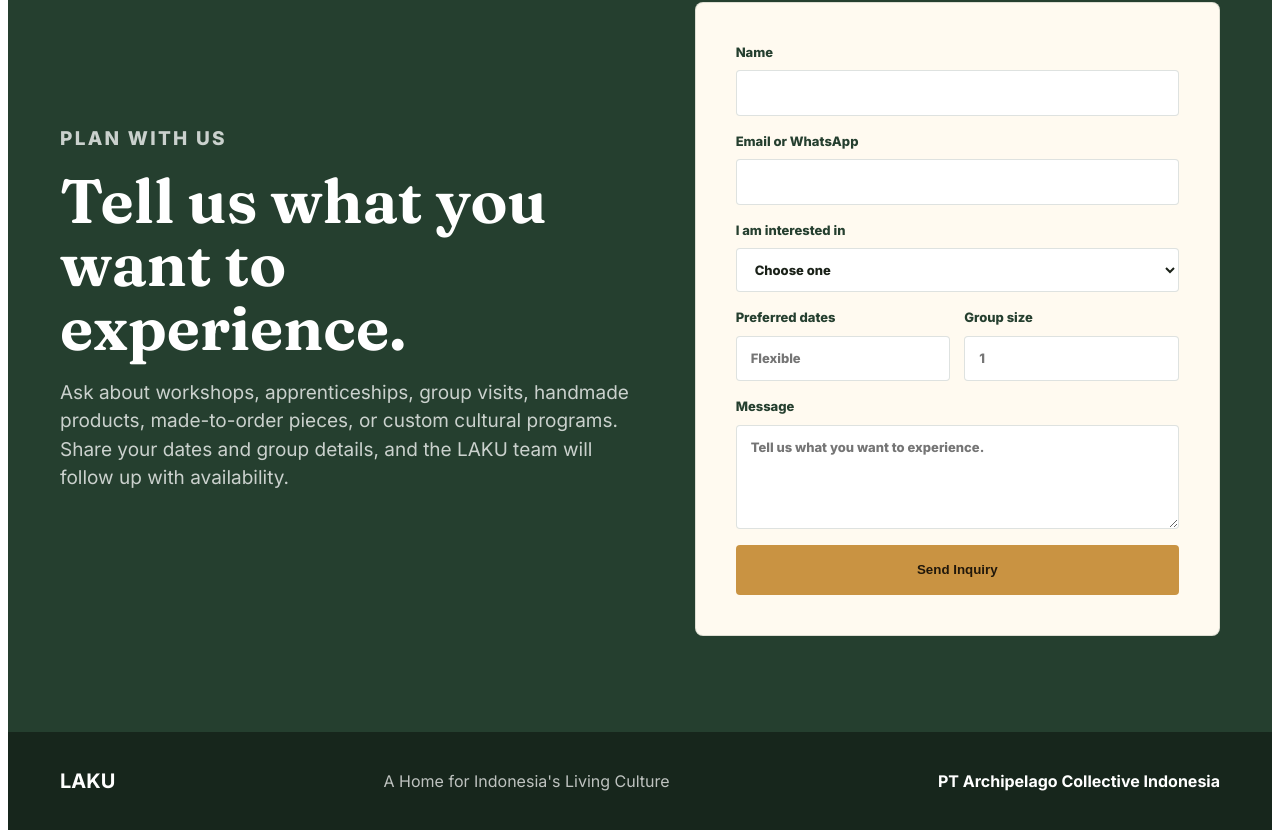
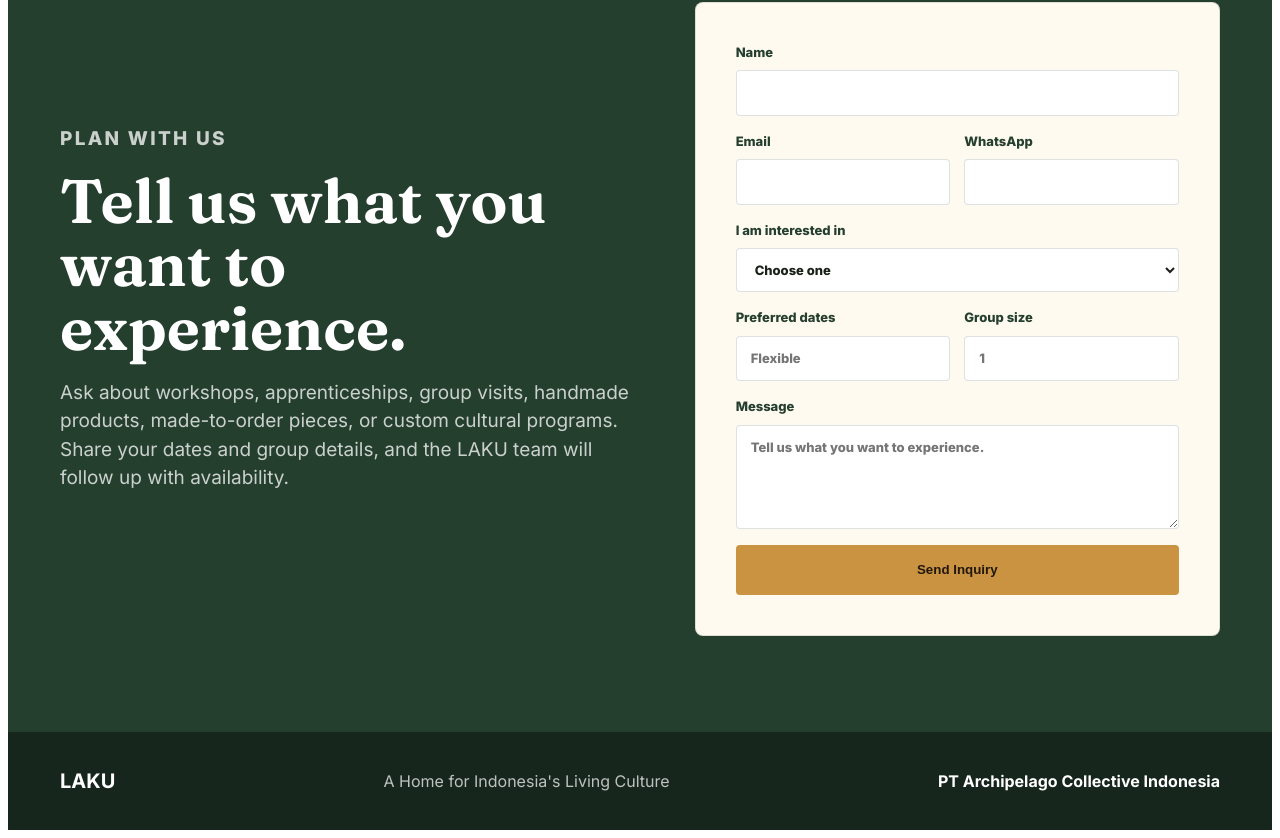
Before and after one commit to jasurhasanov/lakuculture-site, a Nuxt app: page / in a window 1280 px wide. Shown: the part 7654-8492 px from the top of the page. Built offline with nearby package versions, Linux system fonts and the light colour scheme.

Commit message:
Split inquiry contact fields

```diff
--- a/pages/index.vue
+++ b/pages/index.vue
@@ -232,10 +232,16 @@
               Name
               <input v-model="form.name" required type="text" autocomplete="name" />
             </label>
-            <label>
-              Email or WhatsApp
-              <input v-model="form.contact" required type="text" autocomplete="email" />
-            </label>
+            <div class="form-row">
+              <label>
+                Email
+                <input v-model="form.email" type="email" autocomplete="email" />
+              </label>
+              <label>
+                WhatsApp
+                <input v-model="form.whatsapp" type="tel" autocomplete="tel" />
+              </label>
+            </div>
             <label>
               I am interested in
               <select v-model="form.interest" required>
@@ -346,7 +352,8 @@ const services = [
 
 const form = reactive({
   name: '',
-  contact: '',
+  email: '',
+  whatsapp: '',
   interest: '',
   dates: '',
   groupSize: '',
@@ -362,6 +369,13 @@ const handleInquiry = async () => {
   submitStatus.value = ''
   submitMessage.value = ''
 
+  if (!form.email.trim() && !form.whatsapp.trim()) {
+    submitStatus.value = 'error'
+    submitMessage.value = 'Please add an email address or WhatsApp number so the LAKU team can reply.'
+    isSubmitting.value = false
+    return
+  }
+
   try {
     await $fetch('/api/inquiry', {
       method: 'POST',
@@ -372,7 +386,8 @@ const handleInquiry = async () => {
     submitMessage.value = 'Thank you. The LAKU team received your inquiry and will follow up soon.'
     Object.assign(form, {
       name: '',
-      contact: '',
+      email: '',
+      whatsapp: '',
       interest: '',
       dates: '',
       groupSize: '',
```
Also changed, not shown: 1 other file (tests, documents, lock files or other folders).
